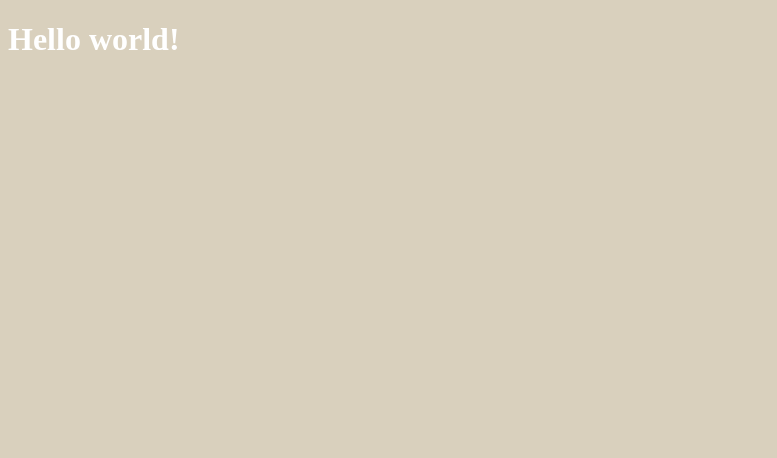
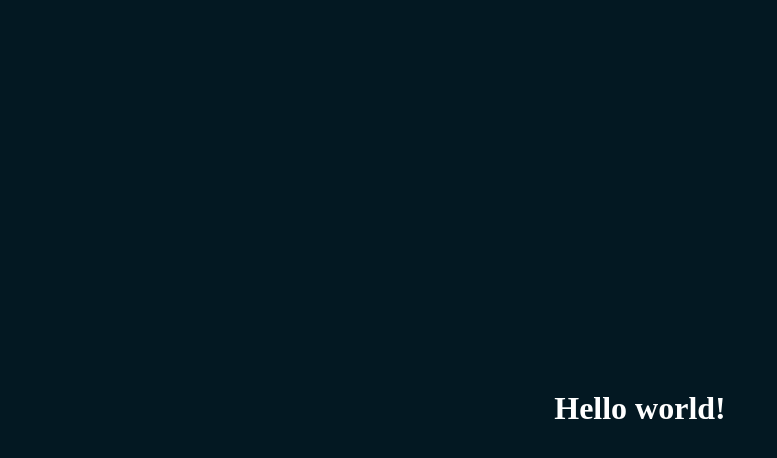
Before and after one commit to jiramaru/altair-git-training, a plain HTML site: page index.html in a window 1280 px wide. Shown: the whole page, without its empty margins (0-777 px from the left). Drawn offline with Linux system fonts and the light colour scheme.

Commit message:
syle updated

```diff
--- a/styles.css
+++ b/styles.css
@@ -1,4 +1,8 @@
 body{
-    background: rgba(136, 106, 45, 0.315);
+    background: #031822;
     color: white;
+    display: flex;
+    justify-content: center;
+    align-items: center ;
+    height: 100vh;
 }
```
